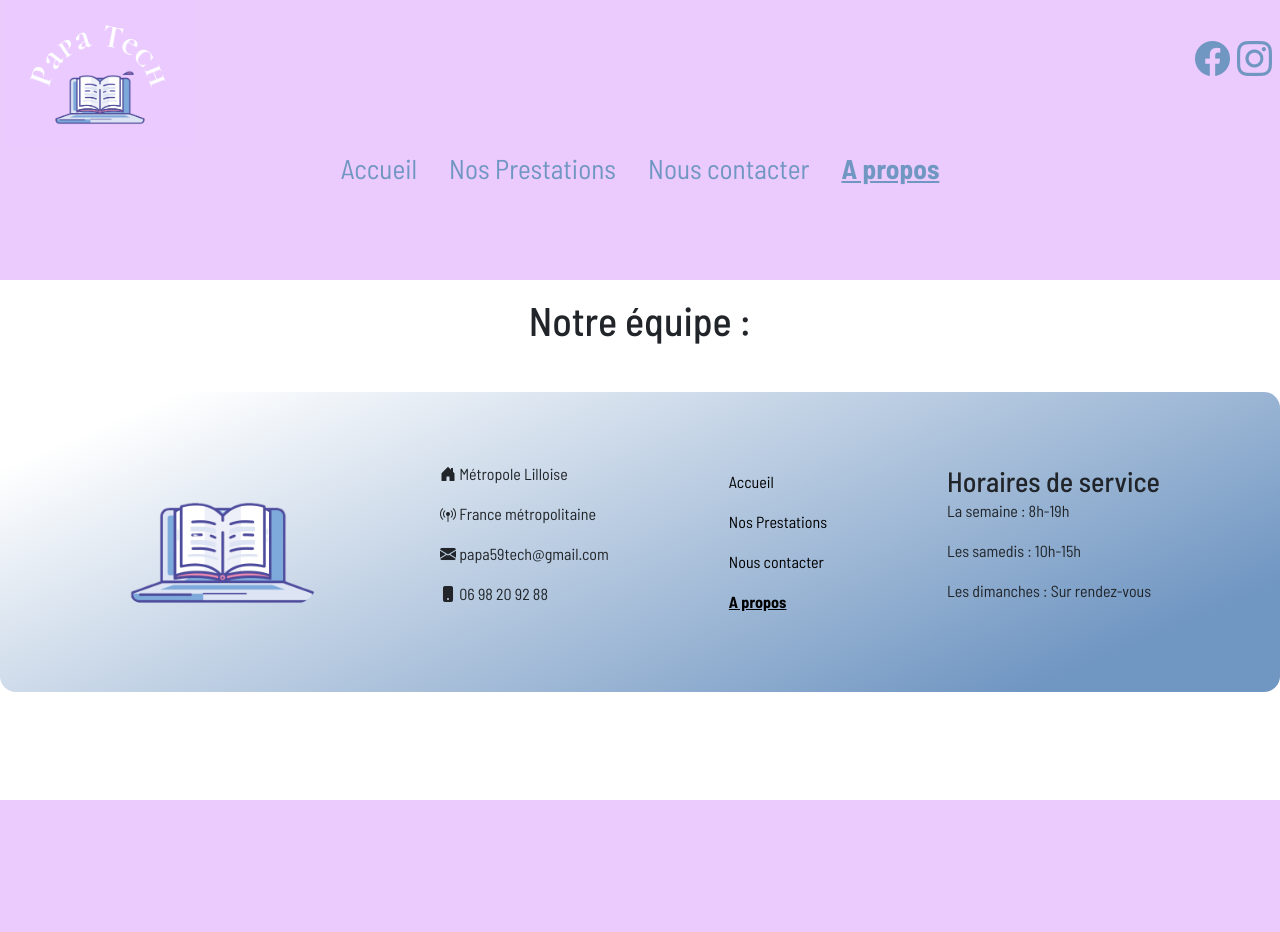
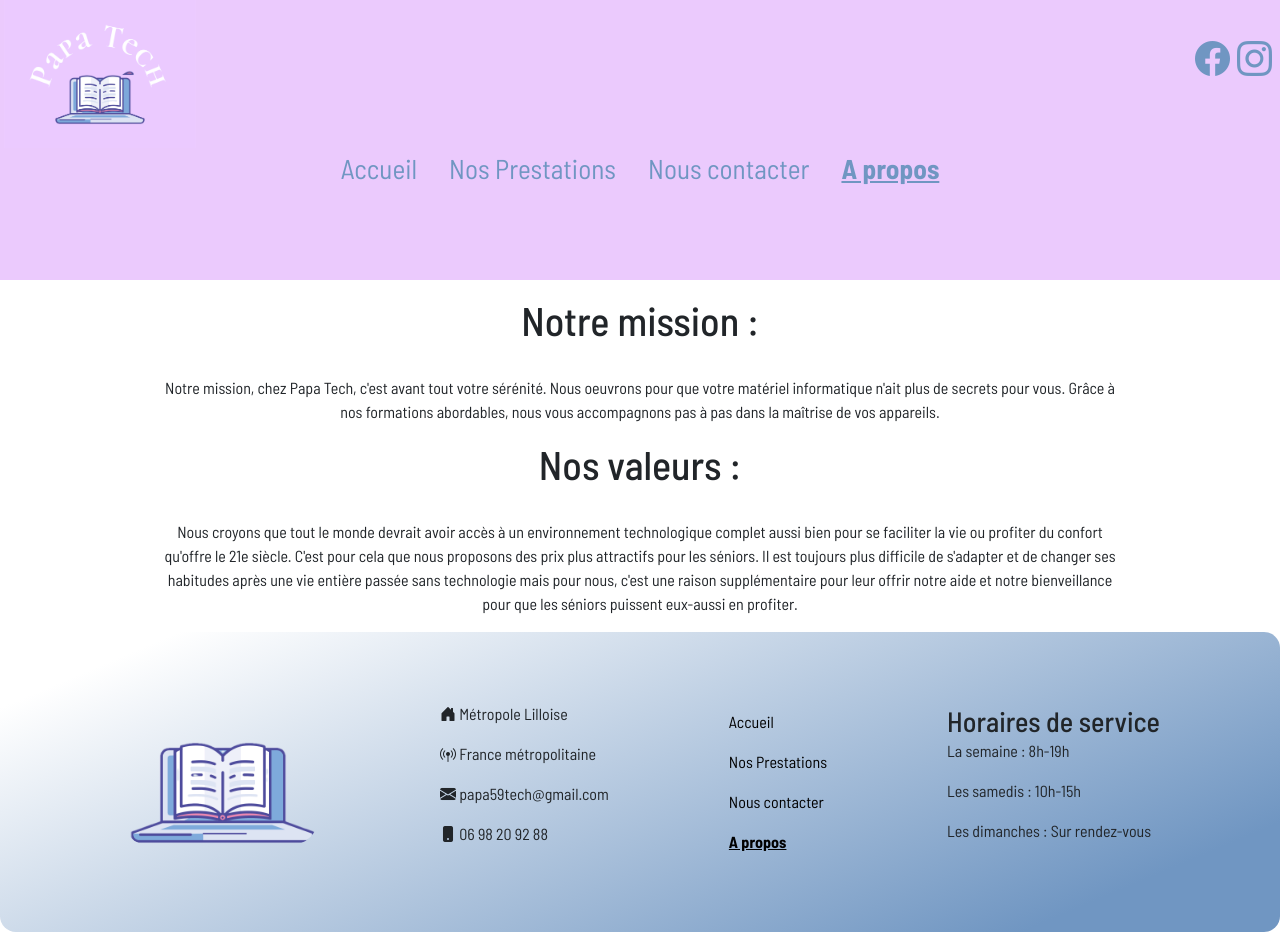
Before and after one commit to B4rka/Papa_Tech, a PHP site: page /about.php in a window 1280 px wide. Before the commit the page ends 800 px from the top, so only its background shows below. Run offline with PHP 8.4, Linux system fonts and the light colour scheme.

Commit message:
Remplissage placeholder page About + Fix div offres page prestations

```diff
--- a/Styles/style.css
+++ b/Styles/style.css
@@ -163,19 +163,24 @@ article {
 
 .offres {
     display: flex;
-    align-self: flex-end;
-    width:300px;
-    justify-content: space-between;
+    justify-content: flex-end;
+    width:100%;
     p {
         margin: 0;
     }
+}
+
+.offres-description {
+    display: flex;
+    justify-content: space-between;
+    width: 36%;
 }
 
 .offre-container {
     display: flex;
     border-bottom: 2px solid black;
     justify-content: space-between;
-    width: 850px;
+    width: 100%;
     text-align: center;
     align-items: center;
     h4 {
@@ -223,6 +228,16 @@ article {
     }
 }
 
+/* STYLE PAGE ABOUT */
+.main-about {
+    width: 75%;
+    text-align: center;
+    margin-inline: auto;
+    h1 {
+        margin-bottom: 2rem;
+    }
+}
+
 /* STYLE FOOTER*/
 footer {
     background: linear-gradient(337deg, var(--secondary-color) 13%, white 91%);
--- a/about.php
+++ b/about.php
@@ -19,8 +19,17 @@
 
     <?php include __DIR__ . "/Includes/header.php"; ?>
 
-    <main>
-        <h1>Notre équipe :</h1>
+    <main class="main-about">
+        <h1>Notre mission :</h1>
+        <p>Notre mission, chez Papa Tech, c'est avant tout votre sérénité. Nous oeuvrons pour que votre matériel informatique
+            n'ait plus de secrets pour vous. Grâce à nos formations abordables, nous vous accompagnons pas à pas dans la maîtrise de vos appareils.
+        </p>
+        <h1>Nos valeurs :</h1>
+        <p>Nous croyons que tout le monde devrait avoir accès à un environnement technologique complet aussi bien pour se faciliter la vie
+            ou profiter du confort qu'offre le 21e siècle. C'est pour cela que nous proposons des prix plus attractifs pour les séniors.
+            Il est toujours plus difficile de s'adapter et de changer ses habitudes après une vie entière passée sans technologie mais pour nous, c'est une raison supplémentaire
+            pour leur offrir notre aide et notre bienveillance pour que les séniors puissent eux-aussi en profiter.
+        </p>
     </main>
 
     <?php include __DIR__ . "/Includes/footer.php"; ?>
--- a/prestations.php
+++ b/prestations.php
@@ -25,8 +25,10 @@
         <div class="tarifs-container">
             <h2 class="tarifs-title">Papa Tech - Tarifs 2025</h2>
             <h3 class="offres">
-                <p>Offre Standard</p>
-                <p>Offre Sénior</p>
+                <div class="offres-description">
+                    <p>Offre Standard</p>
+                    <p>Offre Sénior</p>
+                </div>
             </h3>
             <h3>A domicile</h3>
             <div class="offre-container">
```
